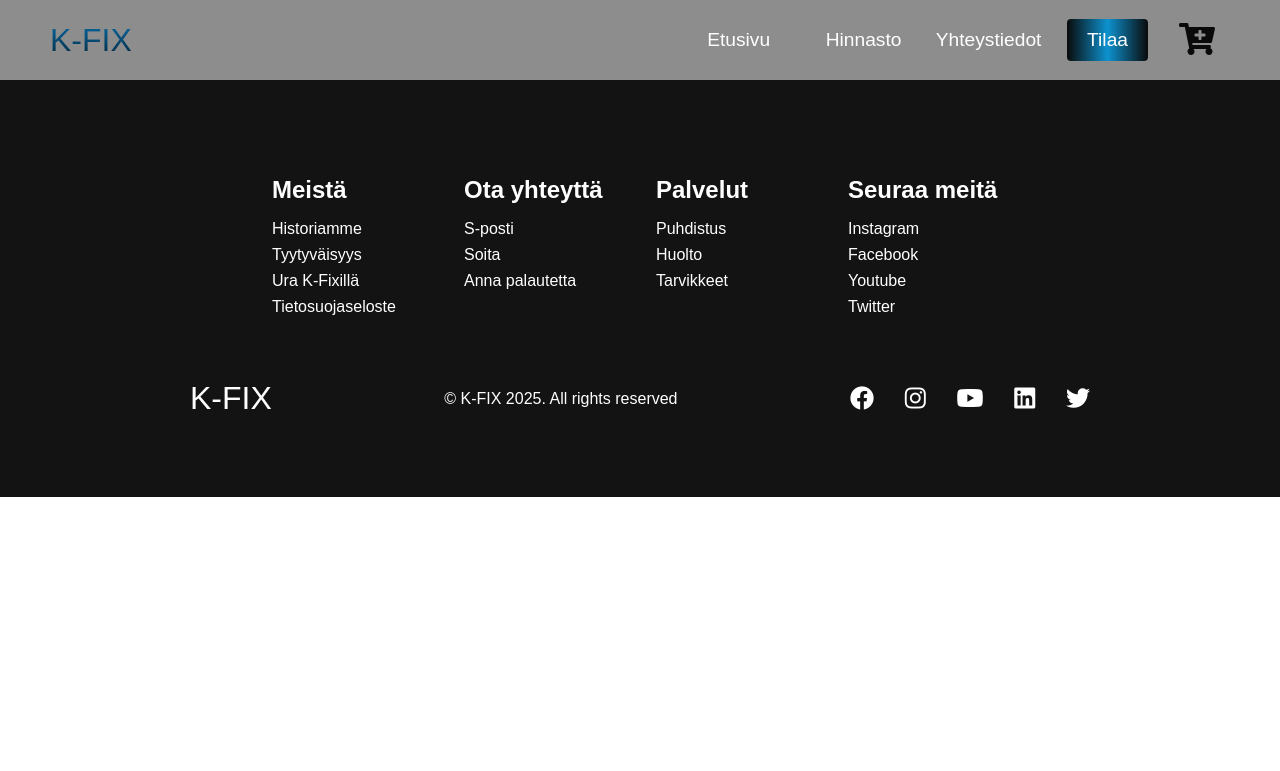
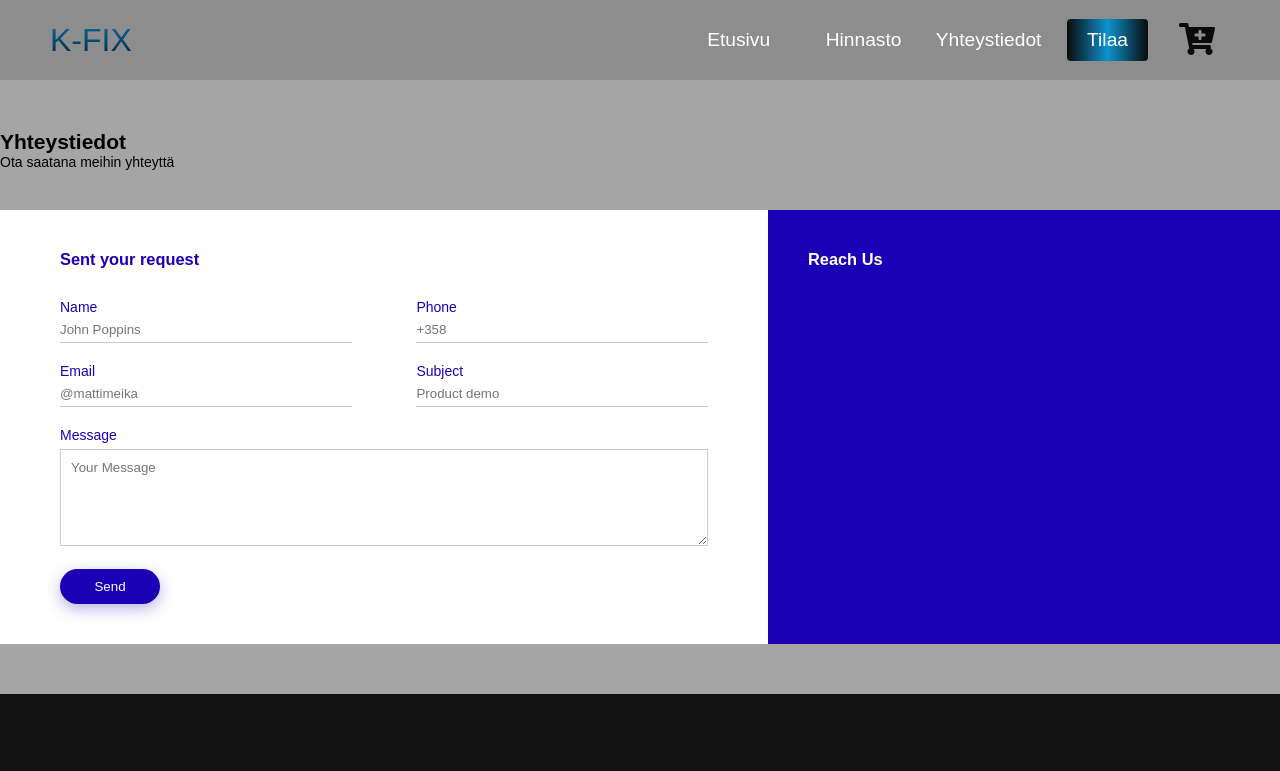
Before and after one commit to DeluckzonKanagalingam/DeluckzonKanagalingam.github.io, a plain HTML site: page JDP-K2025/kfix yhteystiedot.html in a window 1280 px wide. Shown: the top 771 px of the page. Drawn offline with Linux system fonts and the light colour scheme.

Commit message:
hyvaa yota

```diff
--- a/JDP-K2025/kfix yhteystiedot.html
+++ b/JDP-K2025/kfix yhteystiedot.html
@@ -42,6 +42,55 @@
         </ul>
       </div>
     </nav>
+
+
+    <!-- Contact us kohta -->
+    <div class="container">
+      <h1></h1>
+      <h2>Yhteystiedot</h2>
+      <p>Ota saatana meihin yhteyttä</p>
+      <div class="contact-box">
+        <div class="contact-left">
+          <h3>Sent your request</h3>
+          <form>
+
+            <div class="input-row">
+              <div class="input-group">
+                <label>Name</label>
+                <input type="text" placeholder="John Poppins">
+            </div>
+            <div class="input-group">
+              <label>Phone</label>
+              <input type="text" placeholder="+358">
+          </div>
+
+            </div>
+            <div class="input-row">
+              <div class="input-group">
+                <label>Email</label>
+                <input type="email" placeholder="@mattimeika">
+            </div>
+            <div class="input-group">
+              <label>Subject</label>
+              <input type="text" placeholder="Product demo">
+          </div>
+
+            </div>
+
+            <label>Message</label>
+            <textarea rows="5" placeholder="Your Message"></textarea>
+
+          <button type="submit">Send</button>
+          </form>
+        </div>
+          <div class="contact-right">
+            <h3>Reach Us</h3>
+
+        </div>
+      </div>
+    </div>
+
+
 
     <!-- Footer Section -->
     <div class="footer__container">
--- a/JDP-K2025/kfixyhteystiedot.css
+++ b/JDP-K2025/kfixyhteystiedot.css
@@ -129,7 +129,7 @@
       z-index: -1;
     }
 
-    .navbar__menu.active { /* Hinnasto, etusivu kaikki väri valkoinen.tyopoyta */
+    .navbar__menu.active { /* , etusivu kaikki väri valkoinen.tyopoyta */
       background: #8e8d8d;
       top: 100%;
       opacity: 1;
@@ -262,10 +262,104 @@
     }
   }
 
-  /* Hinnasto */
-  .main {
+  /* Yhteystiedot */
+*{
+  margin: 0;
+  padding: 0;
+}
+
+body{
+  background: #a5a5a5;
+  font-size: 14px;
+}
+.container{
+  width: 80;
+  margin: 50px auto;
+}
+.contact-box{
+  background: #fff;
+  display: flex;
+}
+
+.contact-left{
+  flex-basis: 60%;
+  padding: 40px 60px;
+}
+
+.contact-right{
+  flex-basis: 40%;
+  padding: 40px;
+  background: #1c00b5;
+  color: #fff;
+}
+
+h1{
+  margin-bottom: 10px;
+}
+
+.container p{
+  margin-bottom: 40px;
+}
+
+.input-row{
+  display: flex;
+  justify-content: space-between;
+  margin-bottom: 20px;
+}
+
+.input-row .input-group{
+  flex-basis: 45%;
+}
+
+input{/* tää on se täytekenttä */
+  width: 100%;
+  border: none;
+  border-bottom: 1px solid #ccc;
+  outline: none;
+  padding-bottom: 5px;
+}
+
+textarea{
+  width: 100%;
+  border: 1px solid #ccc;
+  outline: none;
+  padding: 10px;
+  box-sizing: border-box;
+}
+
+label{
+  margin-bottom: 6px;
+  display: block;
+  color: #1c00b5;
+}
+
+button{
+  background: #1c00b5;
+  width: 100px;
+  border: none;
+  outline: none;
+  color: #fff;
+  height: 35px;
+  border-radius: 30px;
+  margin-top: 20px;
+  box-shadow: 0px 5px 15px 0px rgba(28,0,181,0.3);
+}
+
+.contact-left h3{  /*send your request otsikko*/
+  color: #1c00b5;
+  font-weight: 600;
+  margin-bottom: 30px;
+}
+
+.contact-right h3{  /*send your request otsikko*/
+  font-weight: 600;
+  margin-bottom: 30px;
+}
+  .main { /* Ei ole tän sivuston */
     background-color: #a5a5a5;
   }
+
+
 
   .main__container {
     display: grid;
```
